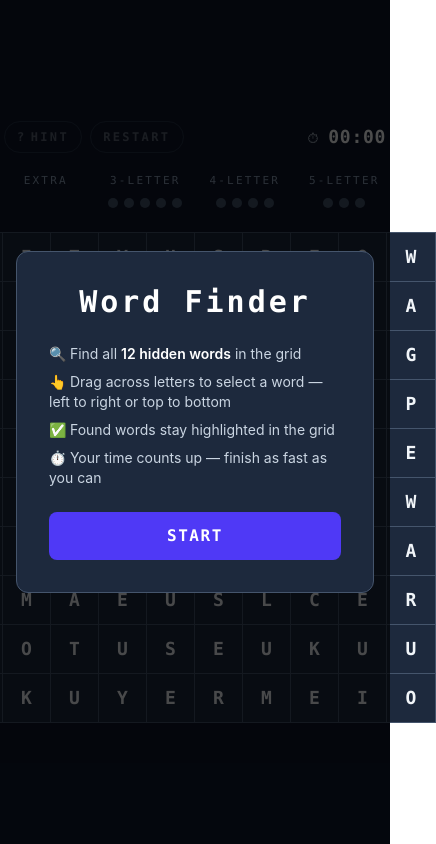
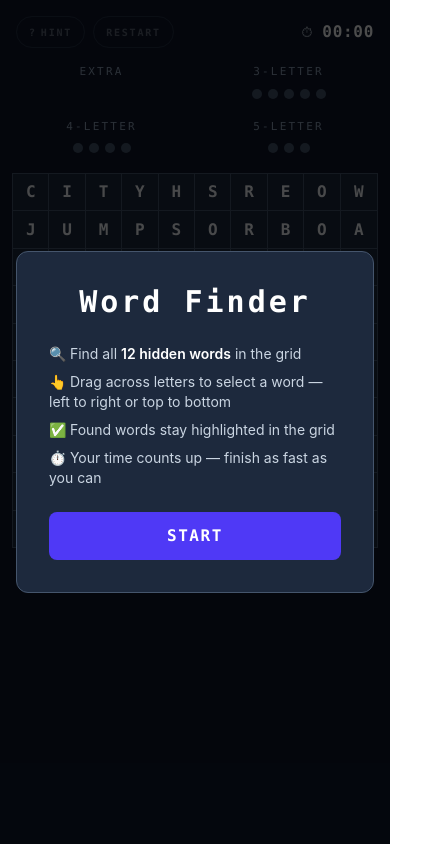
Before and after one commit to SilviuIordache/react-word-finder, a React (Vite) app: page / in a window 390 px wide. Shown: the whole page, 436 px wide, since content can reach past the window. Built offline with nearby package versions, Linux system fonts and the light colour scheme.

Commit message:
style: improve layout and styling for responsive design across components

```diff
--- a/src/App.jsx
+++ b/src/App.jsx
@@ -68,7 +68,7 @@
   };
 
   return (
-    <div className="min-h-screen bg-slate-900 flex flex-col items-center justify-center gap-6">
+    <div className="flex min-h-screen flex-col items-center gap-5 bg-slate-900 px-3 py-4 sm:justify-center sm:gap-6 sm:px-4 sm:py-6">
       {!gameStarted && (
         <StartModal
           totalWords={wordSet.size}
--- a/src/Cell.jsx
+++ b/src/Cell.jsx
@@ -9,7 +9,7 @@
 export default function Cell({ letter, row, col, status = 'default', onPointerDown, onPointerEnter }) {
   return (
     <div
-      className={`w-12 h-12 flex items-center justify-center text-lg font-bold font-mono select-none cursor-default transition-colors ${STATUS_STYLES[status]}`}
+      className={`flex aspect-square w-full items-center justify-center text-base font-bold font-mono select-none cursor-default transition-colors sm:text-lg ${STATUS_STYLES[status]}`}
       onPointerDown={() => onPointerDown(row, col)}
       onPointerEnter={() => onPointerEnter(row, col)}
     >
--- a/src/GameHUD.jsx
+++ b/src/GameHUD.jsx
@@ -16,14 +16,14 @@
   canRestart,
 }) {
   return (
-    <div className="flex w-full max-w-120 flex-col gap-5 px-1">
-      <div className="flex w-full items-center justify-between">
+    <div className="flex w-full max-w-[480px] flex-col gap-4 px-1 sm:gap-5">
+      <div className="flex w-full flex-wrap items-center justify-between gap-3">
         <div className="flex items-center gap-2">
           <button
             type="button"
             onClick={onOpenHints}
             disabled={!canOpenHints}
-            className="flex h-8 items-center justify-center gap-1 rounded-full border border-slate-600 px-3 font-mono text-xs font-bold uppercase tracking-[0.2em] text-slate-300 transition-colors hover:border-slate-400 hover:text-white disabled:cursor-not-allowed disabled:opacity-40"
+            className="flex h-8 items-center justify-center gap-1 rounded-full border border-slate-600 px-3 font-mono text-[10px] font-bold uppercase tracking-[0.18em] text-slate-300 transition-colors hover:border-slate-400 hover:text-white disabled:cursor-not-allowed disabled:opacity-40 sm:text-xs sm:tracking-[0.2em]"
             aria-label="Open hints"
           >
             <span>?</span>
@@ -33,17 +33,17 @@
             type="button"
             onClick={onRestart}
             disabled={!canRestart}
-            className="flex h-8 items-center justify-center rounded-full border border-slate-600 px-3 font-mono text-xs font-bold uppercase tracking-[0.2em] text-slate-300 transition-colors hover:border-slate-400 hover:text-white disabled:cursor-not-allowed disabled:opacity-40"
+            className="flex h-8 items-center justify-center rounded-full border border-slate-600 px-3 font-mono text-[10px] font-bold uppercase tracking-[0.18em] text-slate-300 transition-colors hover:border-slate-400 hover:text-white disabled:cursor-not-allowed disabled:opacity-40 sm:text-xs sm:tracking-[0.2em]"
             aria-label="Restart game"
           >
             Restart
           </button>
         </div>
-        <div className="font-mono text-sm tracking-wider text-slate-300">
-          ⏱ <span className="text-lg font-bold text-white">{formatTime(elapsedTime)}</span>
+        <div className="ml-auto font-mono text-sm tracking-wider text-slate-300">
+          ⏱ <span className="text-base font-bold text-white sm:text-lg">{formatTime(elapsedTime)}</span>
         </div>
       </div>
-      <div className="grid w-full grid-cols-4 items-start gap-4">
+      <div className="grid w-full grid-cols-2 items-start gap-x-4 gap-y-5 sm:grid-cols-4 sm:gap-4">
         <LengthTracker
           label="EXTRA"
           total={extraFoundCount}
--- a/src/WordGrid.jsx
+++ b/src/WordGrid.jsx
@@ -166,9 +166,12 @@
 
   return (
     // touch-action: none prevents the browser from hijacking the drag as a scroll on mobile
-    <div className="border border-slate-600 divide-y divide-slate-600" style={{ touchAction: 'none' }}>
+    <div
+      className="w-full max-w-[480px] border border-slate-600 divide-y divide-slate-600"
+      style={{ touchAction: 'none' }}
+    >
       {grid.map((row, rowIndex) => (
-        <div key={rowIndex} className="flex divide-x divide-slate-600">
+        <div key={rowIndex} className="grid grid-cols-10 divide-x divide-slate-600">
           {row.map((letter, colIndex) => (
             <Cell
               key={colIndex}
```
